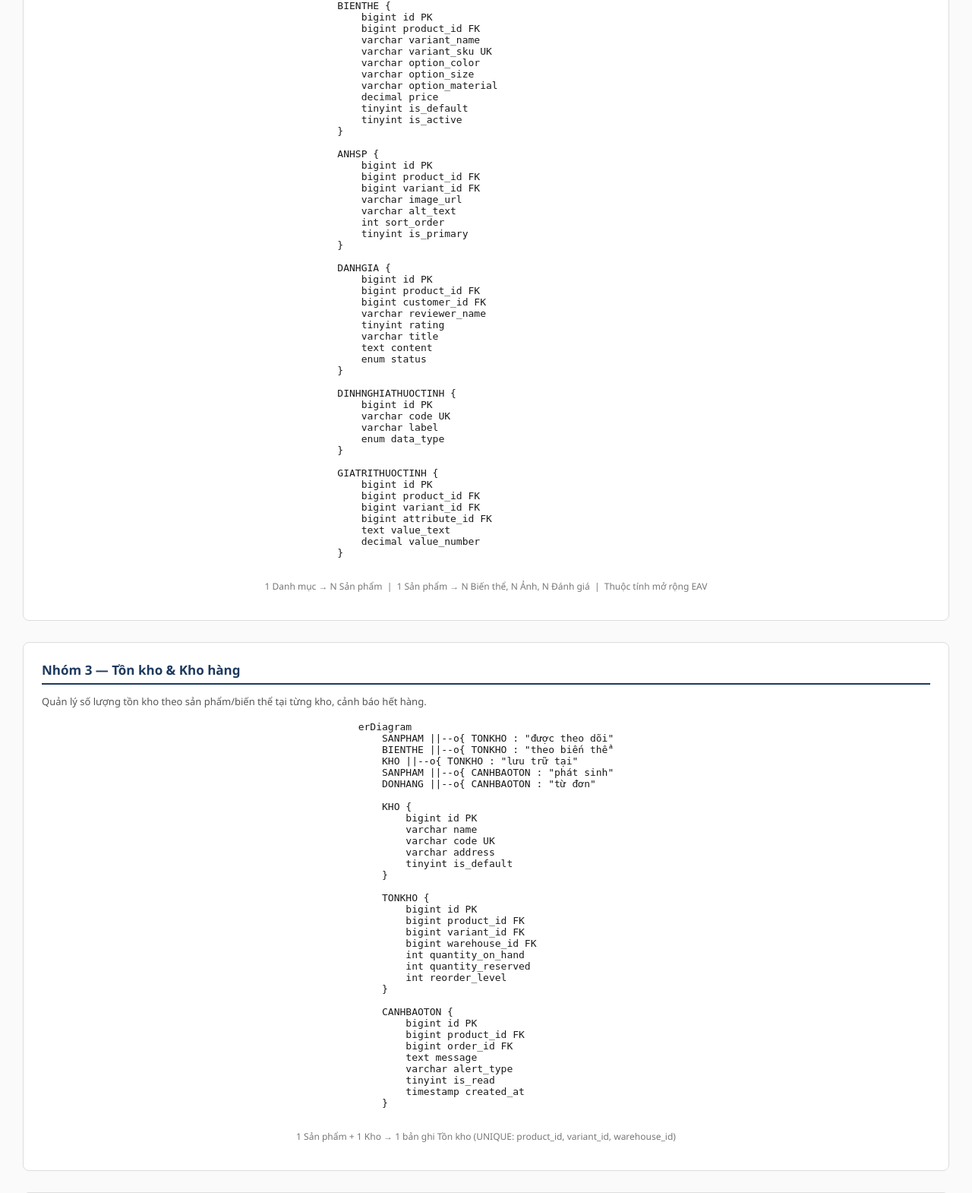
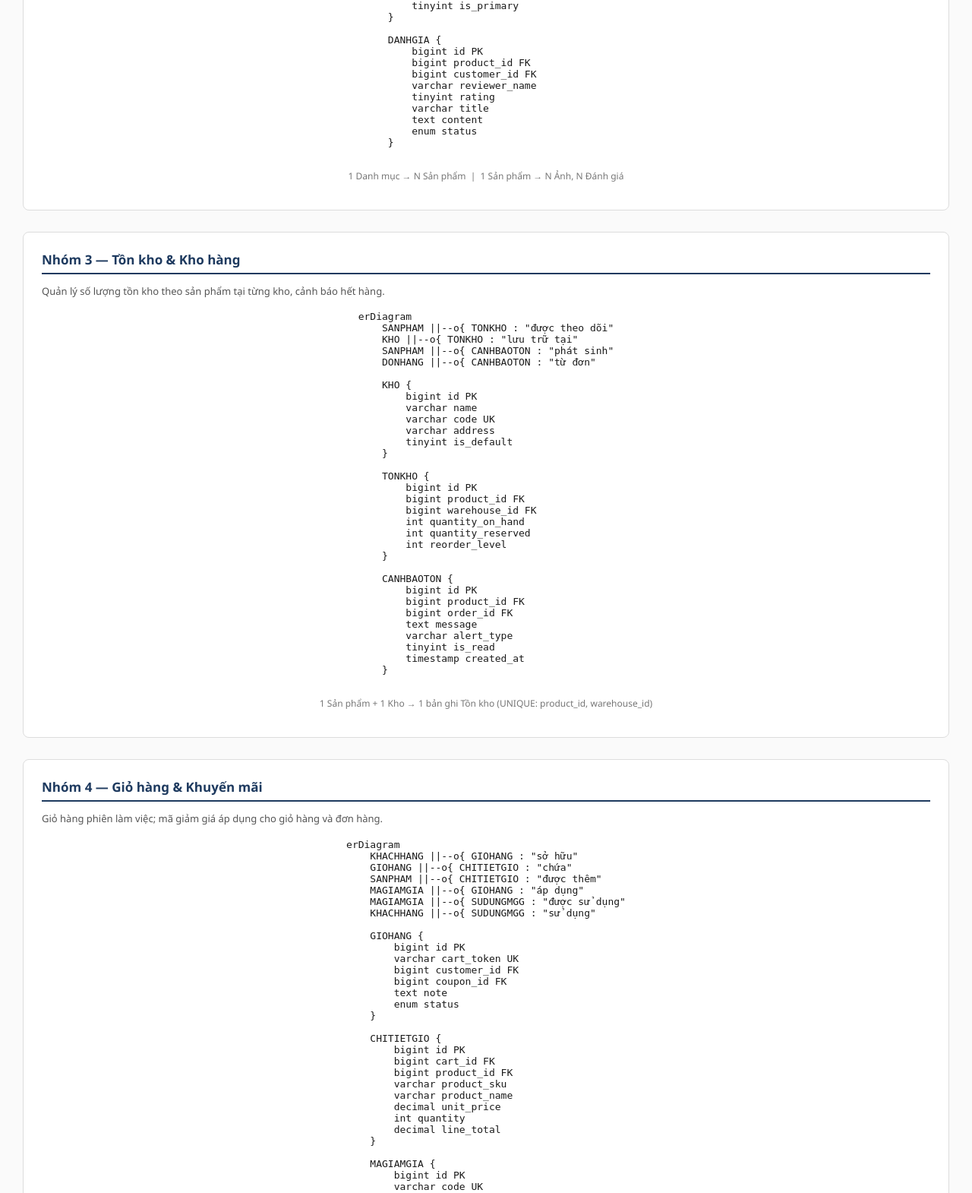
Before and after one commit to lamnguyen2206/Shop_web_winsum_final, a PHP site: page /winsumweb/docs/er-diagrams.html in a window 1280 px wide. Shown: the part 2040-3610 px from the top of the page at 76% size. Run offline with PHP 8.4, Linux system fonts and the light colour scheme; some libraries are stand-ins or nearby versions.

Commit message:
sửa lỗi

```diff
--- a/docs/er-diagrams.html
+++ b/docs/er-diagrams.html
@@ -155,20 +155,15 @@ erDiagram
 <!-- ═══════════════ NHÓM 2 ═══════════════ -->
 <div class="diagram-section page-break" id="g2">
   <h2>Nhóm 2 — Danh mục & Sản phẩm</h2>
-  <p class="desc">Sản phẩm thuộc danh mục và thương hiệu; có biến thể, ảnh, thuộc tính mở rộng và đánh giá.</p>
+  <p class="desc">Sản phẩm thuộc danh mục và thương hiệu; có ảnh và đánh giá.</p>
   <pre class="mermaid">
 erDiagram
     DANHMUC ||--o{ SANPHAM : "chứa"
     DANHMUC ||--o{ DANHMUC : "DM cha-con"
     THUONGHIEU ||--o{ SANPHAM : "sở hữu"
-    SANPHAM ||--o{ BIENTHE : "có"
     SANPHAM ||--o{ ANHSP : "có"
-    BIENTHE ||--o{ ANHSP : "riêng"
     SANPHAM ||--o{ DANHGIA : "nhận"
     KHACHHANG ||--o{ DANHGIA : "viết"
-    SANPHAM ||--o{ GIATRITHUOCTINH : "có"
-    BIENTHE ||--o{ GIATRITHUOCTINH : "có"
-    DINHNGHIATHUOCTINH ||--o{ GIATRITHUOCTINH : "xác định"
 
     DANHMUC {
         bigint id PK
@@ -194,7 +189,6 @@ erDiagram
         varchar name
         varchar slug UK
         varchar sku UK
-        enum product_type
         decimal base_price
         enum stock_status
         varchar material
@@ -205,23 +199,9 @@ erDiagram
         tinyint is_active
     }
 
-    BIENTHE {
-        bigint id PK
-        bigint product_id FK
-        varchar variant_name
-        varchar variant_sku UK
-        varchar option_color
-        varchar option_size
-        varchar option_material
-        decimal price
-        tinyint is_default
-        tinyint is_active
-    }
-
     ANHSP {
         bigint id PK
         bigint product_id FK
-        bigint variant_id FK
         varchar image_url
         varchar alt_text
         int sort_order
@@ -238,34 +218,17 @@ erDiagram
         text content
         enum status
     }
-
-    DINHNGHIATHUOCTINH {
-        bigint id PK
-        varchar code UK
-        varchar label
-        enum data_type
-    }
-
-    GIATRITHUOCTINH {
-        bigint id PK
-        bigint product_id FK
-        bigint variant_id FK
-        bigint attribute_id FK
-        text value_text
-        decimal value_number
-    }
   </pre>
-  <p class="legend">1 Danh mục → N Sản phẩm &nbsp;|&nbsp; 1 Sản phẩm → N Biến thể, N Ảnh, N Đánh giá &nbsp;|&nbsp; Thuộc tính mở rộng EAV</p>
+  <p class="legend">1 Danh mục → N Sản phẩm &nbsp;|&nbsp; 1 Sản phẩm → N Ảnh, N Đánh giá</p>
 </div>
 
 <!-- ═══════════════ NHÓM 3 ═══════════════ -->
 <div class="diagram-section page-break" id="g3">
   <h2>Nhóm 3 — Tồn kho & Kho hàng</h2>
-  <p class="desc">Quản lý số lượng tồn kho theo sản phẩm/biến thể tại từng kho, cảnh báo hết hàng.</p>
+  <p class="desc">Quản lý số lượng tồn kho theo sản phẩm tại từng kho, cảnh báo hết hàng.</p>
   <pre class="mermaid">
 erDiagram
     SANPHAM ||--o{ TONKHO : "được theo dõi"
-    BIENTHE ||--o{ TONKHO : "theo biến thể"
     KHO ||--o{ TONKHO : "lưu trữ tại"
     SANPHAM ||--o{ CANHBAOTON : "phát sinh"
     DONHANG ||--o{ CANHBAOTON : "từ đơn"
@@ -281,7 +244,6 @@ erDiagram
     TONKHO {
         bigint id PK
         bigint product_id FK
-        bigint variant_id FK
         bigint warehouse_id FK
         int quantity_on_hand
         int quantity_reserved
@@ -298,7 +260,7 @@ erDiagram
         timestamp created_at
     }
   </pre>
-  <p class="legend">1 Sản phẩm + 1 Kho → 1 bản ghi Tồn kho (UNIQUE: product_id, variant_id, warehouse_id)</p>
+  <p class="legend">1 Sản phẩm + 1 Kho → 1 bản ghi Tồn kho (UNIQUE: product_id, warehouse_id)</p>
 </div>
 
 <!-- ═══════════════ NHÓM 4 ═══════════════ -->
@@ -310,7 +272,6 @@ erDiagram
     KHACHHANG ||--o{ GIOHANG : "sở hữu"
     GIOHANG ||--o{ CHITIETGIO : "chứa"
     SANPHAM ||--o{ CHITIETGIO : "được thêm"
-    BIENTHE ||--o{ CHITIETGIO : "theo biến thể"
     MAGIAMGIA ||--o{ GIOHANG : "áp dụng"
     MAGIAMGIA ||--o{ SUDUNGMGG : "được sử dụng"
     KHACHHANG ||--o{ SUDUNGMGG : "sử dụng"
@@ -328,7 +289,6 @@ erDiagram
         bigint id PK
         bigint cart_id FK
         bigint product_id FK
-        bigint variant_id FK
         varchar product_sku
         varchar product_name
         decimal unit_price
@@ -372,7 +332,6 @@ erDiagram
     MAGIAMGIA ||--o{ DONHANG : "giảm giá"
     DONHANG ||--o{ CHITIETDON : "gồm"
     SANPHAM ||--o{ CHITIETDON : "được mua"
-    BIENTHE ||--o{ CHITIETDON : "biến thể"
     DONHANG ||--o{ THANHTOAN : "thanh toán"
     PTTHANHTOAN ||--o{ THANHTOAN : "theo PT"
     DONHANG ||--o{ VANCHUYEN : "giao hàng"
@@ -403,7 +362,6 @@ erDiagram
         bigint id PK
         bigint order_id FK
         bigint product_id FK
-        bigint variant_id FK
         varchar product_sku
         varchar product_name
         varchar product_image
@@ -547,7 +505,6 @@ erDiagram
     DANHMUC ||--o{ SANPHAM : ""
     THUONGHIEU ||--o{ SANPHAM : ""
 
-    SANPHAM ||--o{ BIENTHE : ""
     SANPHAM ||--o{ ANHSP : ""
     SANPHAM ||--o{ TONKHO : ""
     SANPHAM ||--o{ DANHGIA : ""
@@ -555,12 +512,6 @@ erDiagram
     SANPHAM ||--o{ CHITIETGIO : ""
     SANPHAM ||--o{ CHITIETDON : ""
     SANPHAM ||--o{ CANHBAOTON : ""
-    SANPHAM ||--o{ GIATRITHUOCTINH : ""
-
-    BIENTHE ||--o{ TONKHO : ""
-    BIENTHE ||--o{ CHITIETGIO : ""
-    BIENTHE ||--o{ CHITIETDON : ""
-    BIENTHE ||--o{ ANHSP : ""
 
     KHO ||--o{ TONKHO : ""
 
@@ -581,8 +532,6 @@ erDiagram
     DMBLOG ||--o{ BAIVIET : ""
     BAIVIET ||--o{ BAIVIET_THE : ""
     THEBLOG ||--o{ BAIVIET_THE : ""
-
-    DINHNGHIATHUOCTINH ||--o{ GIATRITHUOCTINH : ""
 
     KHACHHANG {
         bigint id PK
@@ -611,12 +560,6 @@ erDiagram
     THUONGHIEU {
         bigint id PK
         varchar name
-    }
-    BIENTHE {
-        bigint id PK
-        bigint product_id FK
-        varchar variant_sku
-        decimal price
     }
     KHO {
         bigint id PK
@@ -664,8 +607,6 @@ erDiagram
     LICHSUDON { bigint id PK }
     SUDUNGMGG { bigint id PK }
     BAIVIET_THE { bigint post_id PK }
-    GIATRITHUOCTINH { bigint id PK }
-    DINHNGHIATHUOCTINH { bigint id PK }
     BANNER { bigint id PK }
     CAUHINH { bigint id PK }
   </pre>
@@ -694,7 +635,7 @@ erDiagram
     <tr style="background:#f9f9f9;">
       <td style="padding:8px; border:1px solid #ddd; text-align:center; font-weight:bold;">2</td>
       <td style="padding:8px; border:1px solid #ddd;">Danh mục & Sản phẩm</td>
-      <td style="padding:8px; border:1px solid #ddd;">categories, brands, products, product_variants, product_images, product_reviews, product_attribute_definitions, product_attribute_values</td>
+      <td style="padding:8px; border:1px solid #ddd;">categories, brands, products, product_images, product_reviews</td>
       <td style="padding:8px; border:1px solid #ddd;">products.id → inventory, cart_items, order_items, wishlist_items</td>
     </tr>
     <tr>
--- a/includes/product-admin-repository.php
+++ b/includes/product-admin-repository.php
@@ -34,7 +34,6 @@ function productAdminList(mysqli $conn, int $limit = 200, string $search = ''):
                     SELECT ii.product_id, ii.quantity_on_hand
                     FROM inventory_items ii
                     INNER JOIN warehouses w ON w.id = ii.warehouse_id AND w.is_default = 1
-                    WHERE ii.variant_id IS NULL
                 ) inv ON inv.product_id = p.id
                 LEFT JOIN (
                     SELECT oi.product_id, SUM(oi.quantity) AS units_sold
@@ -185,10 +184,10 @@ function productAdminSave(mysqli $conn, array $data): array
             $message = 'Đã cập nhật sản phẩm.';
         } else {
             $stmt = $conn->prepare("INSERT INTO products
-                (brand_id, category_id, name, slug, short_description, description, sku, product_type,
+                (brand_id, category_id, name, slug, short_description, description, sku,
                  base_price, compare_at_price, stock_status, material, color, warranty_months,
                  is_featured, is_active, published_at)
-                VALUES (?, ?, ?, ?, ?, ?, ?, 'simple', ?, ?, ?, ?, ?, ?, ?, ?, NOW())");
+                VALUES (?, ?, ?, ?, ?, ?, ?, ?, ?, ?, ?, ?, ?, ?, ?, NOW())");
             if (!$stmt) {
                 throw new RuntimeException('Không tạo được sản phẩm.');
             }
```
Also changed, not shown: docs/database-design.html (+20 -24 lines), includes/inventory-repository.php (+7 -10 lines), winsumwebfinal (8).sql, 1 other file.
